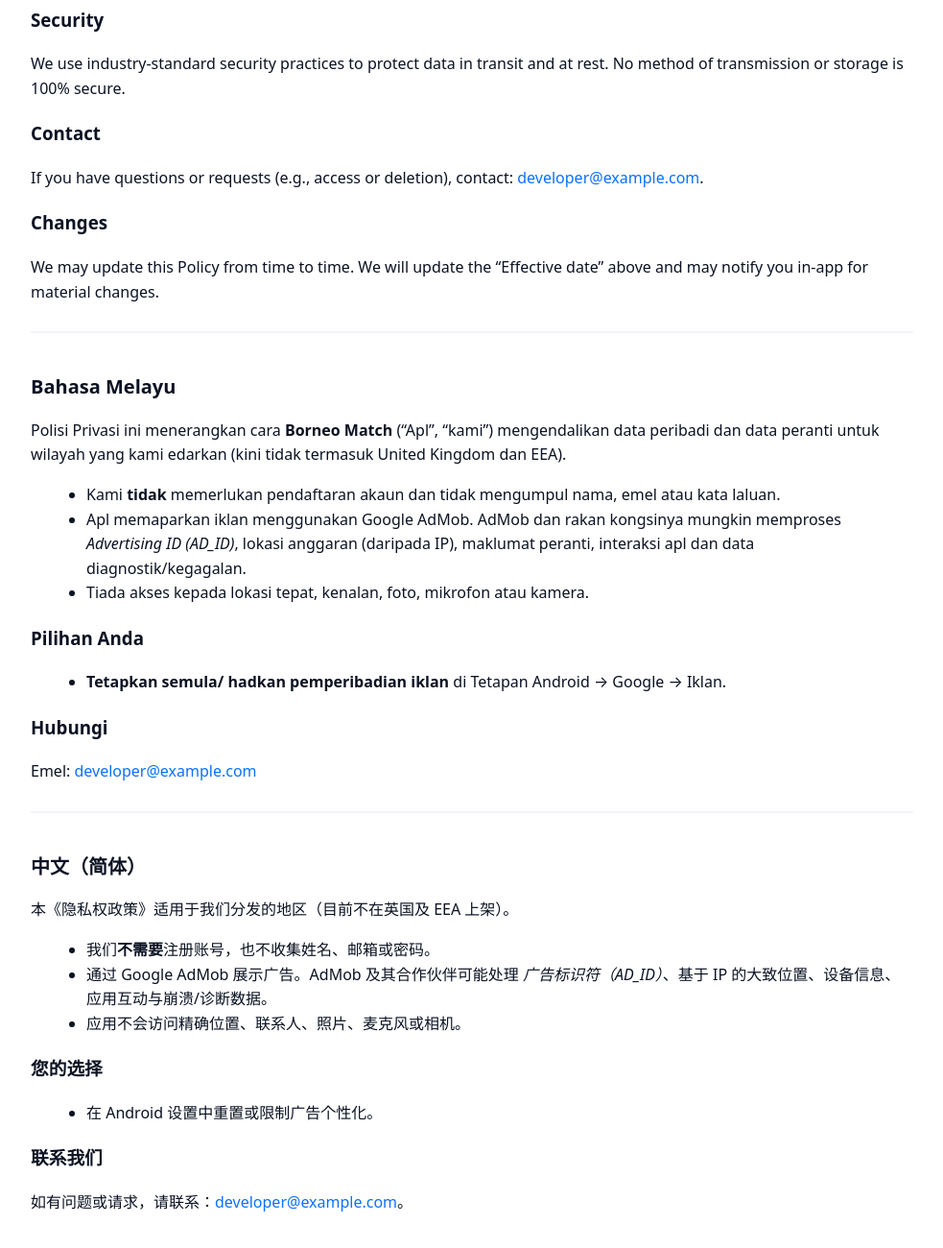
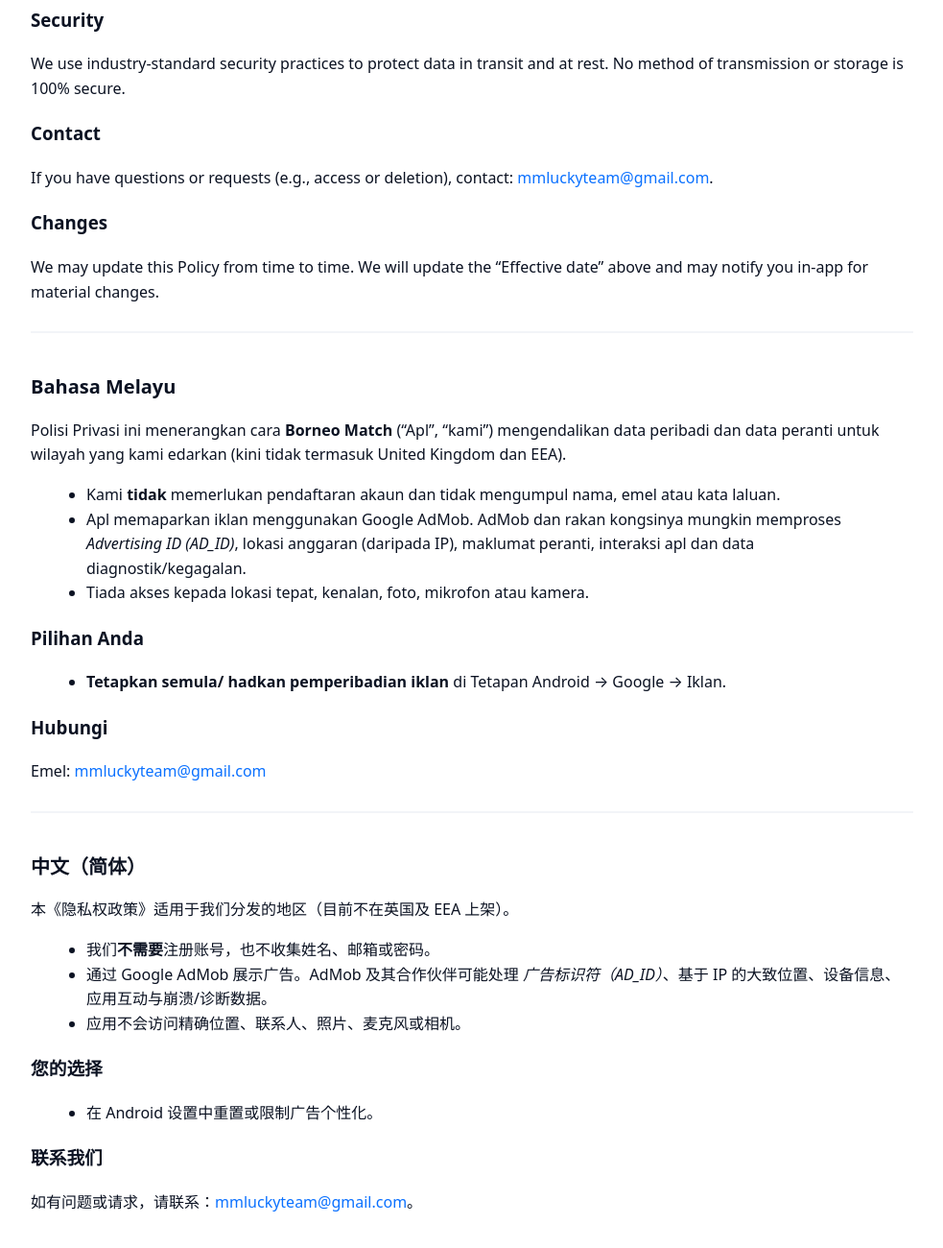
Before and after one commit to Mxtan1982/privacy, a plain HTML site: page index.html in a window 1280 px wide. Shown: the part 1365-2665 px from the top of the page at 96% size, without its empty margins (148-1131 px from the left). Drawn offline with Linux system fonts and the light colour scheme.

Commit message:
index.html

```diff
--- a/index.html
+++ b/index.html
@@ -72,7 +72,7 @@
       <p>We use industry-standard security practices to protect data in transit and at rest. No method of transmission or storage is 100% secure.</p>
 
       <h3>Contact</h3>
-      <p>If you have questions or requests (e.g., access or deletion), contact: <a href="mailto:developer@example.com">developer@example.com</a>.</p>
+      <p>If you have questions or requests (e.g., access or deletion), contact: <a href="mailto:developer@example.com">mmluckyteam@gmail.com</a>.</p>
 
       <h3>Changes</h3>
       <p>We may update this Policy from time to time. We will update the “Effective date” above and may notify you in-app for material changes.</p>
@@ -93,7 +93,7 @@
       </ul>
 
       <h3>Hubungi</h3>
-      <p>Emel: <a href="mailto:mmluckyteam@gmail.com">developer@example.com</a></p>
+      <p>Emel: <a href="mailto:mmluckyteam@gmail.com">mmluckyteam@gmail.com</a></p>
     </section>
 
     <section class="lang" id="zh">
@@ -111,7 +111,7 @@
       </ul>
 
       <h3>联系我们</h3>
-      <p>如有问题或请求，请联系：<a href="mailto:mmluckyteam@gmail.com">developer@example.com</a>。</p>
+      <p>如有问题或请求，请联系：<a href="mailto:mmluckyteam@gmail.com">mmluckyteam@gmail.com</a>。</p>
     </section>
 
 
```
